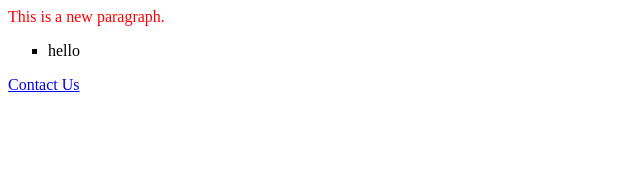
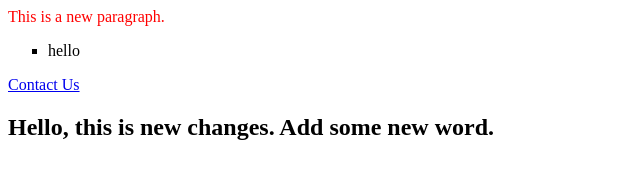
Before and after one commit to pawanweber/second-repo, a plain HTML site: page index.html in a window 1280 px wide. Shown: the whole page, without its empty margins (0-640 px from the left). Drawn offline with Linux system fonts and the light colour scheme.

Commit message:
add new word

```diff
--- a/index.html
+++ b/index.html
@@ -3,3 +3,4 @@
     <li>hello</li>
 </ul>
 <a href="mailto:hello@gmail.com">Contact Us</a>
+<h2>Hello, this is new changes. Add some new word.</h2>
```
